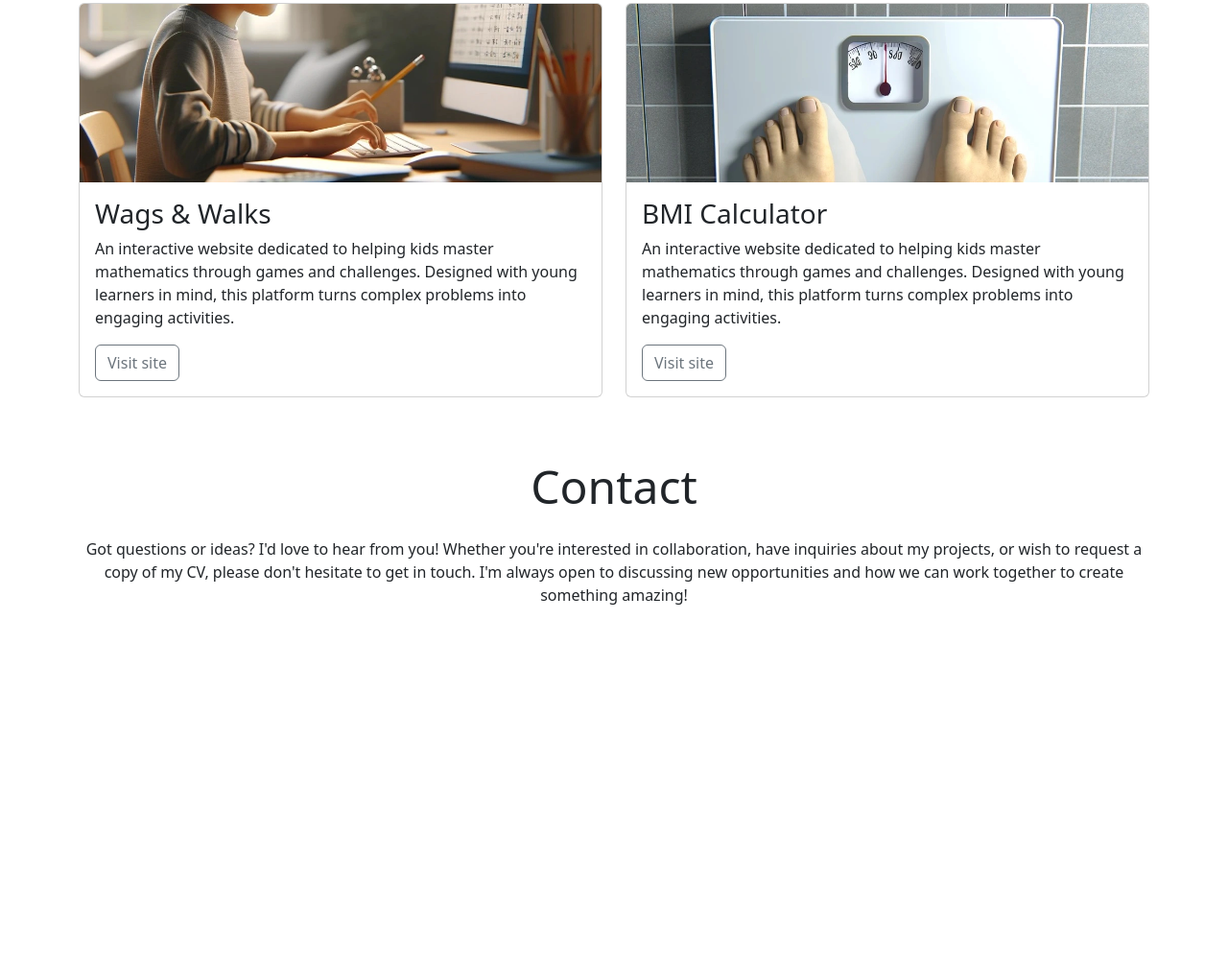
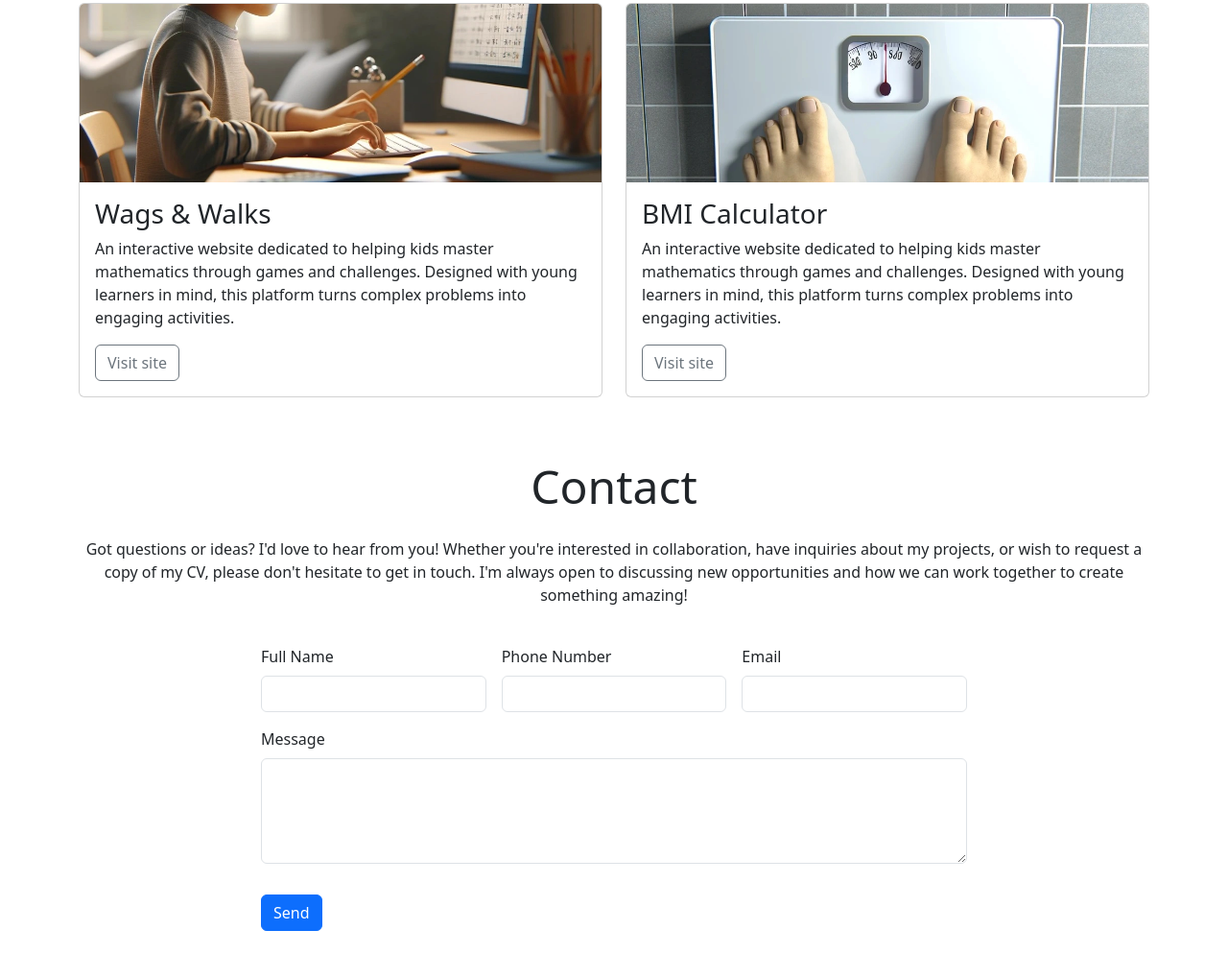
Before and after one commit to 11florin/bootstrap, a plain HTML site: page index.html in a window 1280 px wide. Shown: the part 1421-2415 px from the top of the page at 96% size. Before the commit the page ends 2093 px from the top, so only its background shows below. Drawn offline with nearby package versions, Linux system fonts and the light colour scheme.

Commit message:
Add form

```diff
--- a/index.html
+++ b/index.html
@@ -222,7 +222,34 @@
         </div>
         <div class="col-12 col-md-10 col-lg-8">
           <!-- Add form here -->
+          <form class="row g-3">
+            <div class="col-lg-4">
+              <label for="full-name" class="form-label">Full Name</label>
+              <input type="text" class="form-control" id="full-name" />
+            </div>
+            <div class="col-lg-4">
+              <label for="phoneNumber" class="form-label">Phone Number</label>
+              <input type="number" class="form-control" id="phoneNumber" />
+            </div>
+            <div class="col-lg-4">
+              <label for="email" class="form-label">Email</label>
+              <input type="email" class="form-control" id="email" />
+            </div>
 
+            <div class="col-12 mb-3">
+              <label for="message" class="form-label">Message</label>
+              <textarea
+                class="form-control"
+                id="message"
+                name="message"
+                rows="4"
+              ></textarea>
+            </div>
+
+            <div class="col-12 mb-4">
+              <button type="submit" class="btn btn-primary">Send</button>
+            </div>
+          </form>
         </div>
       </div>
     </footer>
```
